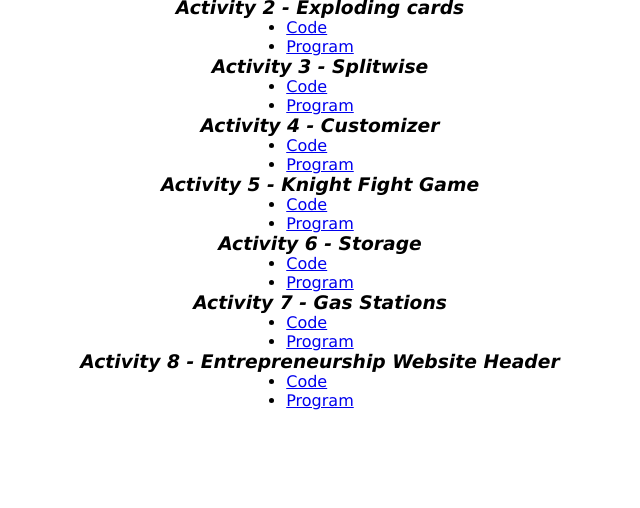
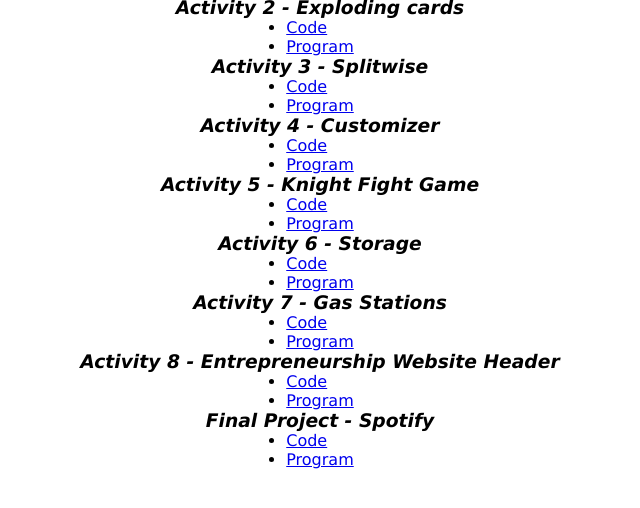
Before and after one commit to fernandoflores1/Portfolio, a plain HTML site: page index.html in a window 1280 px wide. Shown: the part 100-608 px from the top of the page, without its empty margins (320-960 px from the left). Drawn offline with Linux system fonts and the light colour scheme.

Commit message:
Proyecto final Spotify

```diff
--- a/index.html
+++ b/index.html
@@ -60,6 +60,12 @@
       <li><a href="https://github.com/fernandoflores1/Header-Web-Emprendimiento">Code</a></li>
       <li><a href="https://fernandoflores1.github.io/Header-Web-Emprendimiento/">Program</a></li>
     </ul>
+
+    <h3>Final Project - Spotify</h3>
+    <ul>
+      <li><a href="https://github.com/fernandoflores1/Spotify">Code</a></li>
+      <li><a href="https://fernandoflores1.github.io/Spotify/">Program</a></li>
+    </ul>
   </div>
 
 </body>
```
